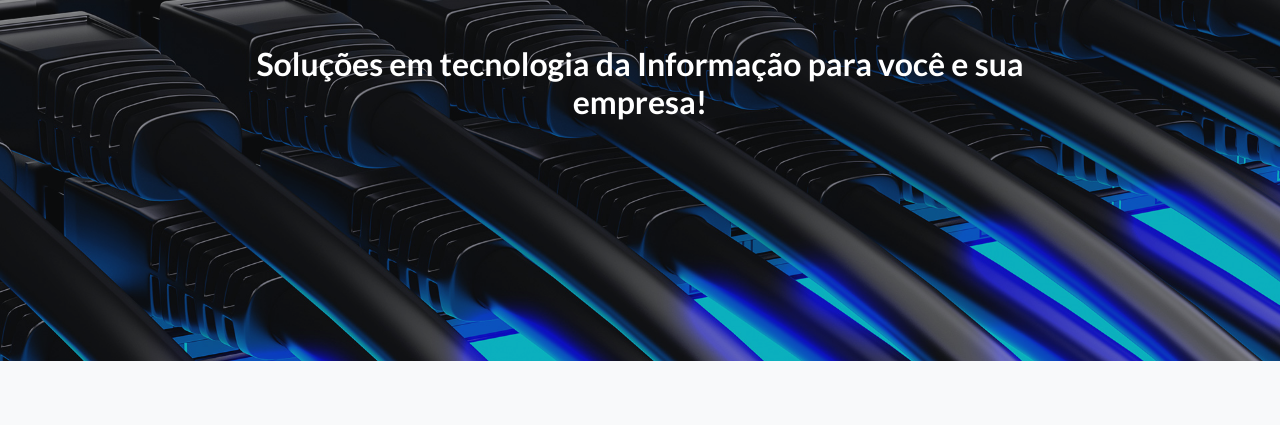
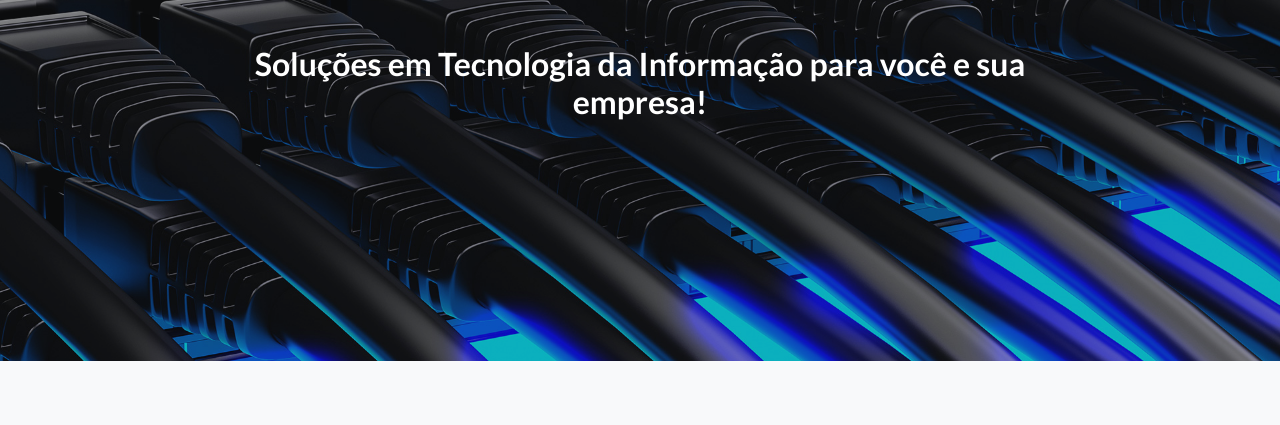
Before and after one commit to DeboraMarim/site_HDM, a website: page index.html in a window 1280 px wide. Shown: the part 253-678 px from the top of the page. Drawn offline with Linux system fonts and the light colour scheme.

Commit message:
correcao

```diff
--- a/index.html
+++ b/index.html
@@ -33,7 +33,7 @@
       <div class="row">
         <div class="col-xl-9 mx-auto">
           <h1 class="mb-5">HDM TECNOLOGIA </h1>
-          <h2 class="mb-5">Soluções em tecnologia da Informação para você e sua empresa!
+          <h2 class="mb-5">Soluções em Tecnologia da Informação para você e sua empresa!
 
         </div>
         <div class="col-md-10 col-lg-8 col-xl-7 mx-auto">
```
